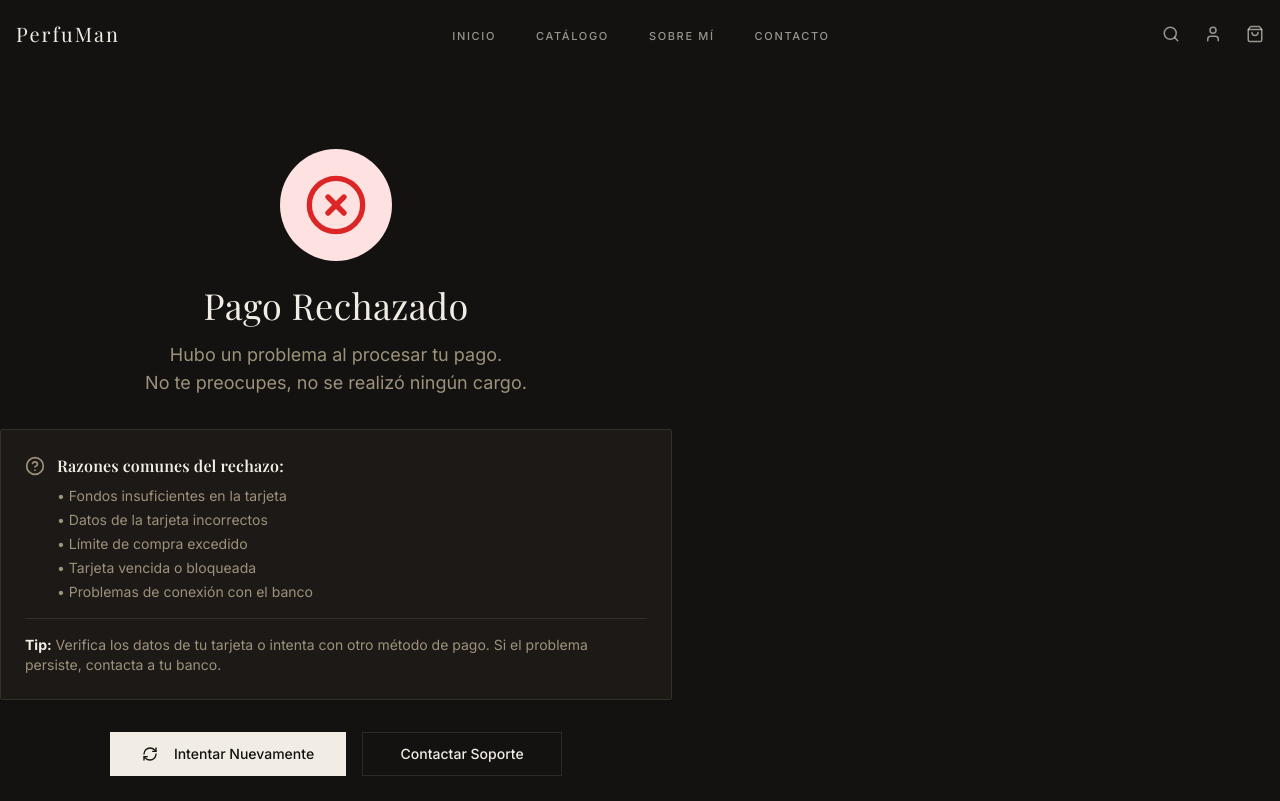
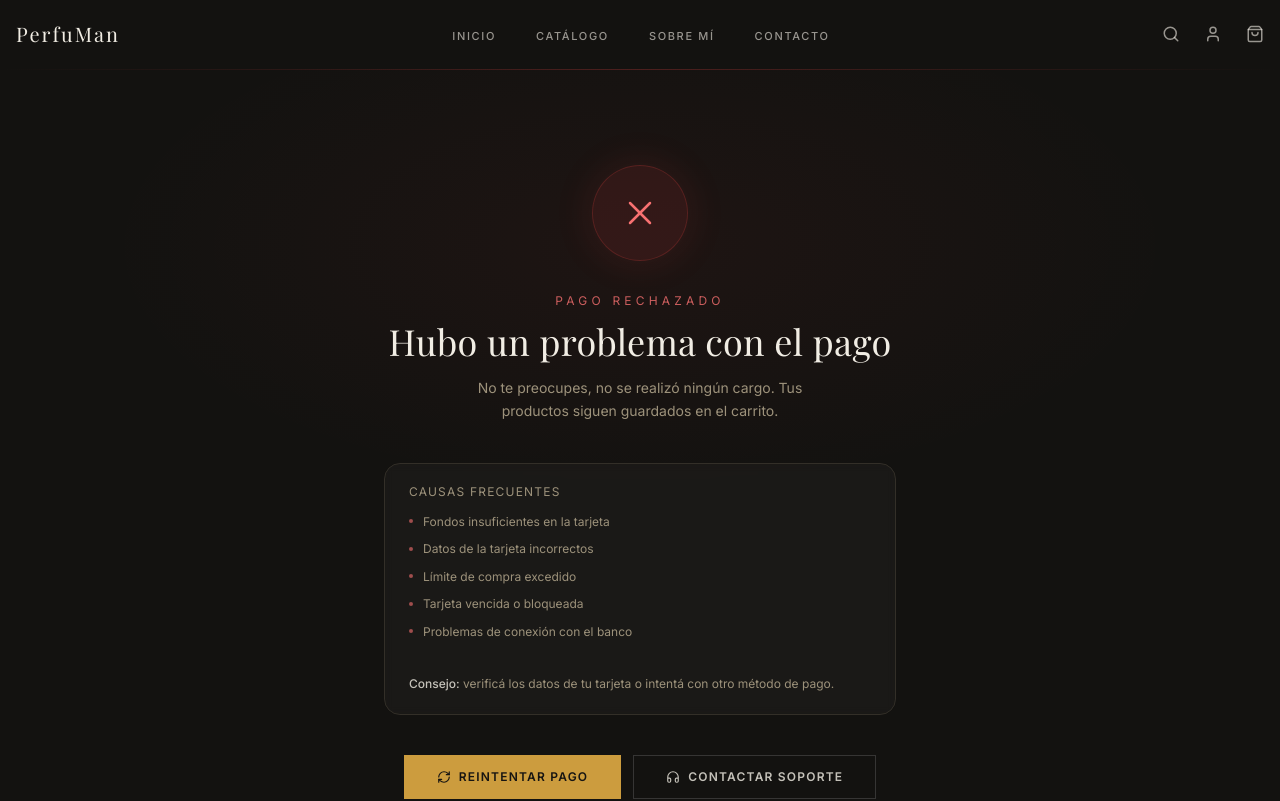
Before and after one commit to gastonpombo/prfmn_cmmrc, a Next.js app: page /checkout/failure in a window 1280 px wide. Shown: the top 801 px of the page. Built offline with nearby package versions, Linux system fonts and the light colour scheme; no server answers; the database is empty; a web font is replaced by a local one.

Commit message:
feat: Implement MercadoPago checkout success and failure pages with webhook handling.

```diff
--- a/app/checkout/failure/page.tsx
+++ b/app/checkout/failure/page.tsx
@@ -1,97 +1,145 @@
 "use client"
 
-import Link from 'next/link'
-import { XCircle, RefreshCw, HelpCircle } from 'lucide-react'
-import { Button } from '@/components/ui/button'
-import { Card, CardContent } from '@/components/ui/card'
-import '../checkout.css'
+export const dynamic = "force-dynamic"
+
+import Link from "next/link"
+import { useRouter, useSearchParams } from "next/navigation"
+import { Suspense } from "react"
+import { X, ArrowLeft, RefreshCw, Headphones } from "lucide-react"
+
+const REASONS = [
+  "Fondos insuficientes en la tarjeta",
+  "Datos de la tarjeta incorrectos",
+  "Límite de compra excedido",
+  "Tarjeta vencida o bloqueada",
+  "Problemas de conexión con el banco",
+]
+
+function FailureContent() {
+  const router = useRouter()
+  const searchParams = useSearchParams()
+  const orderId = searchParams.get("order_id") || searchParams.get("external_reference")
+
+  function handleRetry() {
+    // Cart is kept in context/localStorage — simply navigate back to checkout
+    router.push("/checkout")
+  }
+
+  return (
+    <main className="relative flex min-h-screen flex-col items-center justify-center overflow-hidden bg-background px-4 py-24">
+
+      {/* Radial glow backdrop */}
+      <div
+        className="pointer-events-none absolute inset-0"
+        aria-hidden
+        style={{
+          background:
+            "radial-gradient(ellipse 60% 40% at 50% 20%, rgba(239,68,68,0.05) 0%, transparent 70%)",
+        }}
+      />
+
+      {/* Thin top divider line */}
+      <div className="pointer-events-none absolute inset-x-0 top-0 h-px bg-gradient-to-r from-transparent via-red-500/25 to-transparent" />
+
+      <div className="relative z-10 mx-auto w-full max-w-lg text-center">
+
+        {/* Icon */}
+        <div className="mb-8 flex justify-center">
+          <div
+            className="flex h-24 w-24 items-center justify-center rounded-full border border-red-500/20 bg-red-500/10"
+            style={{ boxShadow: "0 0 40px rgba(239,68,68,0.12)" }}
+          >
+            <X className="h-10 w-10 stroke-[1.5] text-red-400" />
+          </div>
+        </div>
+
+        {/* Headline */}
+        <p className="mb-3 font-sans text-xs uppercase tracking-[0.35em] text-red-400/80">
+          Pago Rechazado
+        </p>
+        <h1 className="mb-4 font-serif text-3xl leading-tight text-primary md:text-4xl">
+          Hubo un problema con el pago
+        </h1>
+        <p className="mx-auto mb-10 max-w-sm font-sans text-sm leading-relaxed text-muted-foreground">
+          No te preocupes, no se realizó ningún cargo.
+          Tus productos siguen guardados en el carrito.
+        </p>
+
+        {/* Reasons card */}
+        <div className="mb-10 rounded-2xl border border-white/8 bg-white/[0.03] px-6 py-5 text-left backdrop-blur-sm">
+          {orderId && (
+            <>
+              <div className="mb-4 flex items-center justify-between">
+                <span className="font-sans text-xs uppercase tracking-widest text-muted-foreground">
+                  Referencia
+                </span>
+                <span className="font-mono text-sm text-primary/70">#{orderId}</span>
+              </div>
+              <div className="mb-4 h-px bg-white/8" />
+            </>
+          )}
+
+          <p className="mb-3 font-sans text-xs uppercase tracking-widest text-muted-foreground">
+            Causas frecuentes
+          </p>
+          <ul className="space-y-2">
+            {REASONS.map((r) => (
+              <li key={r} className="flex items-center gap-2.5">
+                <span className="h-1 w-1 flex-shrink-0 rounded-full bg-red-400/60" />
+                <span className="font-sans text-xs leading-relaxed text-muted-foreground">
+                  {r}
+                </span>
+              </li>
+            ))}
+          </ul>
+
+          <div className="mt-4 h-px bg-white/8" />
+          <p className="mt-4 font-sans text-xs leading-relaxed text-muted-foreground">
+            <span className="font-medium text-primary/80">Consejo:</span> verificá los datos de tu
+            tarjeta o intentá con otro método de pago.
+          </p>
+        </div>
+
+        {/* CTAs */}
+        <div className="flex flex-col gap-3 sm:flex-row sm:justify-center">
+          {/* Primary: retry — cart is PRESERVED */}
+          <button
+            onClick={handleRetry}
+            className="group inline-flex h-11 cursor-pointer items-center justify-center gap-2 rounded-none border border-secondary bg-secondary px-8 font-sans text-xs font-semibold uppercase tracking-widest text-secondary-foreground transition-all duration-300 hover:bg-secondary/90"
+          >
+            <RefreshCw className="h-3.5 w-3.5 transition-transform duration-500 group-hover:rotate-180" />
+            Reintentar Pago
+          </button>
+
+          {/* Secondary: support */}
+          <a
+            href="https://wa.me/"
+            target="_blank"
+            rel="noopener noreferrer"
+            className="inline-flex h-11 cursor-pointer items-center justify-center gap-2 rounded-none border border-white/15 px-8 font-sans text-xs font-semibold uppercase tracking-widest text-primary/80 transition-all duration-300 hover:border-secondary/40 hover:text-secondary"
+          >
+            <Headphones className="h-3.5 w-3.5" />
+            Contactar Soporte
+          </a>
+        </div>
+
+        {/* Back link */}
+        <Link
+          href="/"
+          className="mt-10 inline-flex items-center gap-1.5 font-sans text-xs text-muted-foreground/60 transition-colors hover:text-secondary"
+        >
+          <ArrowLeft className="h-3 w-3" />
+          Volver al inicio
+        </Link>
+      </div>
+    </main>
+  )
+}
 
 export default function CheckoutFailurePage() {
   return (
-    <div className="container max-w-2xl py-20">
-      {/* Contenido principal */}
-      <div className="text-center">
-        {/* Icono de error */}
-        <div className="mb-6 flex justify-center">
-          <div className="rounded-full bg-red-100 p-6 animate-shake">
-            <XCircle className="h-16 w-16 text-red-600" strokeWidth={2} />
-          </div>
-        </div>
-
-        {/* Título */}
-        <h1 className="font-serif text-4xl text-primary mb-4">
-          Pago Rechazado
-        </h1>
-
-        {/* Descripción */}
-        <p className="text-muted-foreground text-lg mb-8">
-          Hubo un problema al procesar tu pago.
-          <br />
-          No te preocupes, no se realizó ningún cargo.
-        </p>
-
-        {/* Card con razones comunes */}
-        <Card className="mb-8 text-left">
-          <CardContent className="pt-6">
-            <div className="space-y-4">
-              <div className="flex items-start gap-3">
-                <HelpCircle className="h-5 w-5 text-muted-foreground mt-0.5 flex-shrink-0" />
-                <div>
-                  <h3 className="font-semibold text-primary mb-2">
-                    Razones comunes del rechazo:
-                  </h3>
-                  <ul className="space-y-1 text-sm text-muted-foreground">
-                    <li>• Fondos insuficientes en la tarjeta</li>
-                    <li>• Datos de la tarjeta incorrectos</li>
-                    <li>• Límite de compra excedido</li>
-                    <li>• Tarjeta vencida o bloqueada</li>
-                    <li>• Problemas de conexión con el banco</li>
-                  </ul>
-                </div>
-              </div>
-
-              <div className="border-t pt-4">
-                <p className="text-sm text-muted-foreground">
-                  <strong className="text-primary">Tip:</strong> Verifica los datos de tu tarjeta
-                  o intenta con otro método de pago. Si el problema persiste, contacta a tu banco.
-                </p>
-              </div>
-            </div>
-          </CardContent>
-        </Card>
-
-        {/* Botones de acción */}
-        <div className="flex flex-col sm:flex-row gap-4 justify-center">
-          <Button asChild size="lg" className="min-w-[200px]">
-            <Link href="/shop">
-              <RefreshCw className="mr-2 h-4 w-4" />
-              Intentar Nuevamente
-            </Link>
-          </Button>
-
-          <Button asChild variant="outline" size="lg" className="min-w-[200px]">
-            <Link href="/contact">
-              Contactar Soporte
-            </Link>
-          </Button>
-        </div>
-
-        {/* Mensaje de ayuda */}
-        <div className="mt-8 rounded-lg bg-muted/50 p-4">
-          <p className="text-sm text-muted-foreground">
-            ¿Necesitas ayuda inmediata?
-            <br />
-            Escríbenos por WhatsApp o email y te asistiremos con tu compra.
-          </p>
-        </div>
-
-        {/* Link al inicio */}
-        <p className="text-sm text-muted-foreground mt-6">
-          <Link href="/" className="text-secondary hover:underline font-medium">
-            ← Volver al inicio
-          </Link>
-        </p>
-      </div>
-    </div>
+    <Suspense fallback={<div className="flex min-h-screen items-center justify-center bg-background" />}>
+      <FailureContent />
+    </Suspense>
   )
 }
--- a/app/checkout/success/page.tsx
+++ b/app/checkout/success/page.tsx
@@ -1,106 +1,147 @@
 "use client"
 
-import Link from 'next/link'
-import { CheckCircle2, ShoppingBag, Package } from 'lucide-react'
-import { Button } from '@/components/ui/button'
-import { Card, CardContent } from '@/components/ui/card'
-import '../checkout.css'
+export const dynamic = "force-dynamic"
 
-export default function CheckoutSuccessPage() {
+import Link from "next/link"
+import { useSearchParams } from "next/navigation"
+import { Suspense, useEffect, useRef } from "react"
+import { CheckCheck, ArrowRight, ShoppingBag } from "lucide-react"
+import { useCart } from "@/context/cart-context"
+
+function SuccessContent() {
+  const searchParams = useSearchParams()
+  const orderId =
+    searchParams.get("order_id") ||
+    (typeof window !== "undefined" ? localStorage.getItem("last_order_id") : null)
+  const total =
+    searchParams.get("total") ||
+    (typeof window !== "undefined" ? localStorage.getItem("last_order_total") : null)
+
+  const { clearCart } = useCart()
+  const cleared = useRef(false)
+
+  useEffect(() => {
+    if (!cleared.current) {
+      clearCart()
+      cleared.current = true
+    }
+  }, [clearCart])
+
   return (
-    <div className="container max-w-2xl py-20">
-      {/* Animación de confeti */}
-      <div className="confetti-wrapper">
-        {Array.from({ length: 50 }).map((_, i) => (
+    <main className="relative flex min-h-screen flex-col items-center justify-center overflow-hidden bg-background px-4 py-24">
+
+      {/* Radial glow backdrop */}
       <div
-            key={i}
-            className="confetti"
+        className="pointer-events-none absolute inset-0"
+        aria-hidden
         style={{
-              left: `${Math.random() * 100}%`,
-              animationDelay: `${Math.random() * 3}s`,
-              backgroundColor: `hsl(${Math.random() * 360}, 70%, 60%)`,
+          background:
+            "radial-gradient(ellipse 60% 40% at 50% 20%, rgba(34,197,94,0.06) 0%, transparent 70%)",
         }}
       />
-        ))}
-      </div>
 
-      {/* Contenido principal */}
-      <div className="text-center">
-        {/* Icono de éxito */}
-        <div className="mb-6 flex justify-center">
-          <div className="rounded-full bg-green-100 p-6 animate-bounce-in">
-            <CheckCircle2 className="h-16 w-16 text-green-600" strokeWidth={2} />
+      {/* Thin top divider line */}
+      <div className="pointer-events-none absolute inset-x-0 top-0 h-px bg-gradient-to-r from-transparent via-green-500/30 to-transparent" />
+
+      <div className="relative z-10 mx-auto w-full max-w-lg text-center">
+
+        {/* Icon */}
+        <div className="mb-8 flex justify-center">
+          <div
+            className="flex h-24 w-24 items-center justify-center rounded-full border border-green-500/20 bg-green-500/10"
+            style={{ boxShadow: "0 0 40px rgba(34,197,94,0.15)" }}
+          >
+            <CheckCheck className="h-10 w-10 stroke-[1.5] text-green-400" />
           </div>
         </div>
 
-        {/* Título */}
-        <h1 className="font-serif text-4xl text-primary mb-4">
-          ¡Pago Exitoso!
+        {/* Headline */}
+        <p className="mb-3 font-sans text-xs uppercase tracking-[0.35em] text-green-400/80">
+          Pago Confirmado
+        </p>
+        <h1 className="mb-4 font-serif text-3xl leading-tight text-primary md:text-4xl">
+          Tu fragancia está en camino
         </h1>
-
-        {/* Descripción */}
-        <p className="text-muted-foreground text-lg mb-8">
-          Tu orden ha sido procesada correctamente.
-          <br />
-          Te hemos enviado un email con los detalles de tu compra.
+        <p className="mx-auto mb-10 max-w-sm font-sans text-sm leading-relaxed text-muted-foreground">
+          Procesamos tu pedido correctamente. Recibirás un
+          email con todos los detalles de tu compra.
         </p>
 
-        {/* Card con información adicional */}
-        <Card className="mb-8 text-left">
-          <CardContent className="pt-6">
-            <div className="space-y-4">
+        {/* Order summary card */}
+        <div className="mb-10 rounded-2xl border border-white/8 bg-white/[0.03] px-6 py-5 text-left backdrop-blur-sm">
+          <div className="flex items-center justify-between">
+            <span className="font-sans text-xs uppercase tracking-widest text-muted-foreground">
+              Número de orden
+            </span>
+            <span className="font-mono text-sm font-medium text-primary">
+              #{orderId ?? "—"}
+            </span>
+          </div>
+
+          {total && (
+            <>
+              <div className="my-4 h-px bg-white/8" />
+              <div className="flex items-center justify-between">
+                <span className="font-sans text-xs uppercase tracking-widest text-muted-foreground">
+                  Total pagado
+                </span>
+                <span className="font-mono text-sm font-medium text-secondary">
+                  ${Number(total).toLocaleString("es-AR")}
+                </span>
+              </div>
+            </>
+          )}
+
+          <div className="my-4 h-px bg-white/8" />
           <div className="flex items-start gap-3">
-                <Package className="h-5 w-5 text-primary mt-0.5 flex-shrink-0" />
-                <div>
-                  <h3 className="font-semibold text-primary mb-1">
-                    ¿Qué sigue?
-                  </h3>
-                  <p className="text-sm text-muted-foreground">
-                    Procesaremos tu pedido en las próximas 24 horas.
-                    Recibirás un email con el número de seguimiento una vez que tu pedido sea enviado.
+            <div className="mt-0.5 flex h-7 w-7 shrink-0 items-center justify-center rounded-full bg-secondary/10">
+              <ShoppingBag className="h-3.5 w-3.5 text-secondary" />
+            </div>
+            <p className="font-sans text-xs leading-relaxed text-muted-foreground">
+              Tu pedido será procesado en las próximas 24&nbsp;hs.
+              Te avisaremos cuando sea despachado.
             </p>
           </div>
         </div>
 
-              <div className="flex items-start gap-3">
-                <ShoppingBag className="h-5 w-5 text-primary mt-0.5 flex-shrink-0" />
-                <div>
-                  <h3 className="font-semibold text-primary mb-1">
-                    Tiempo de entrega
-                  </h3>
-                  <p className="text-sm text-muted-foreground">
-                    Estimamos que tu pedido llegará en 3-5 días hábiles.
-                    Los envíos se realizan de lunes a viernes.
+        {/* CTAs */}
+        <div className="flex flex-col gap-3 sm:flex-row sm:justify-center">
+          <Link
+            href="/shop"
+            className="group inline-flex h-11 items-center justify-center gap-2 rounded-none border border-secondary bg-secondary px-8 font-sans text-xs font-semibold uppercase tracking-widest text-secondary-foreground transition-all duration-300 hover:bg-secondary/90"
+          >
+            Seguir Comprando
+            <ArrowRight className="h-3.5 w-3.5 transition-transform duration-300 group-hover:translate-x-0.5" />
+          </Link>
+          <Link
+            href="/profile"
+            className="inline-flex h-11 items-center justify-center rounded-none border border-white/15 px-8 font-sans text-xs font-semibold uppercase tracking-widest text-primary/80 transition-all duration-300 hover:border-secondary/40 hover:text-secondary"
+          >
+            Ver mis órdenes
+          </Link>
+        </div>
+
+        {/* Support */}
+        <p className="mt-10 font-sans text-xs text-muted-foreground/60">
+          ¿Tenés alguna duda?{" "}
+          <a
+            href="https://wa.me/"
+            target="_blank"
+            rel="noopener noreferrer"
+            className="text-secondary/80 transition-colors hover:text-secondary"
+          >
+            Escribinos por WhatsApp
+          </a>
         </p>
       </div>
-              </div>
-            </div>
-          </CardContent>
-        </Card>
-
-        {/* Botones de acción */}
-        <div className="flex flex-col sm:flex-row gap-4 justify-center">
-          <Button asChild size="lg" className="min-w-[200px]">
-            <Link href="/shop">
-              Seguir Comprando
-            </Link>
-          </Button>
-
-          <Button asChild variant="outline" size="lg" className="min-w-[200px]">
-            <Link href="/">
-              Volver al Inicio
-            </Link>
-          </Button>
-        </div>
-
-        {/* Mensaje de soporte */}
-        <p className="text-sm text-muted-foreground mt-8">
-          ¿Necesitas ayuda?{' '}
-          <Link href="/contact" className="text-secondary hover:underline font-medium">
-            Contáctanos
-          </Link>
-        </p>
-      </div>
-    </div>
+    </main>
   )
 }
+
+export default function CheckoutSuccessPage() {
+  return (
+    <Suspense fallback={<div className="flex min-h-screen items-center justify-center bg-background" />}>
+      <SuccessContent />
+    </Suspense>
+  )
+}
```
Also changed, not shown: app/api/webhooks/mercadopago/route.ts (+94 -89 lines). Lines whose indentation alone changed are shown as unchanged.
